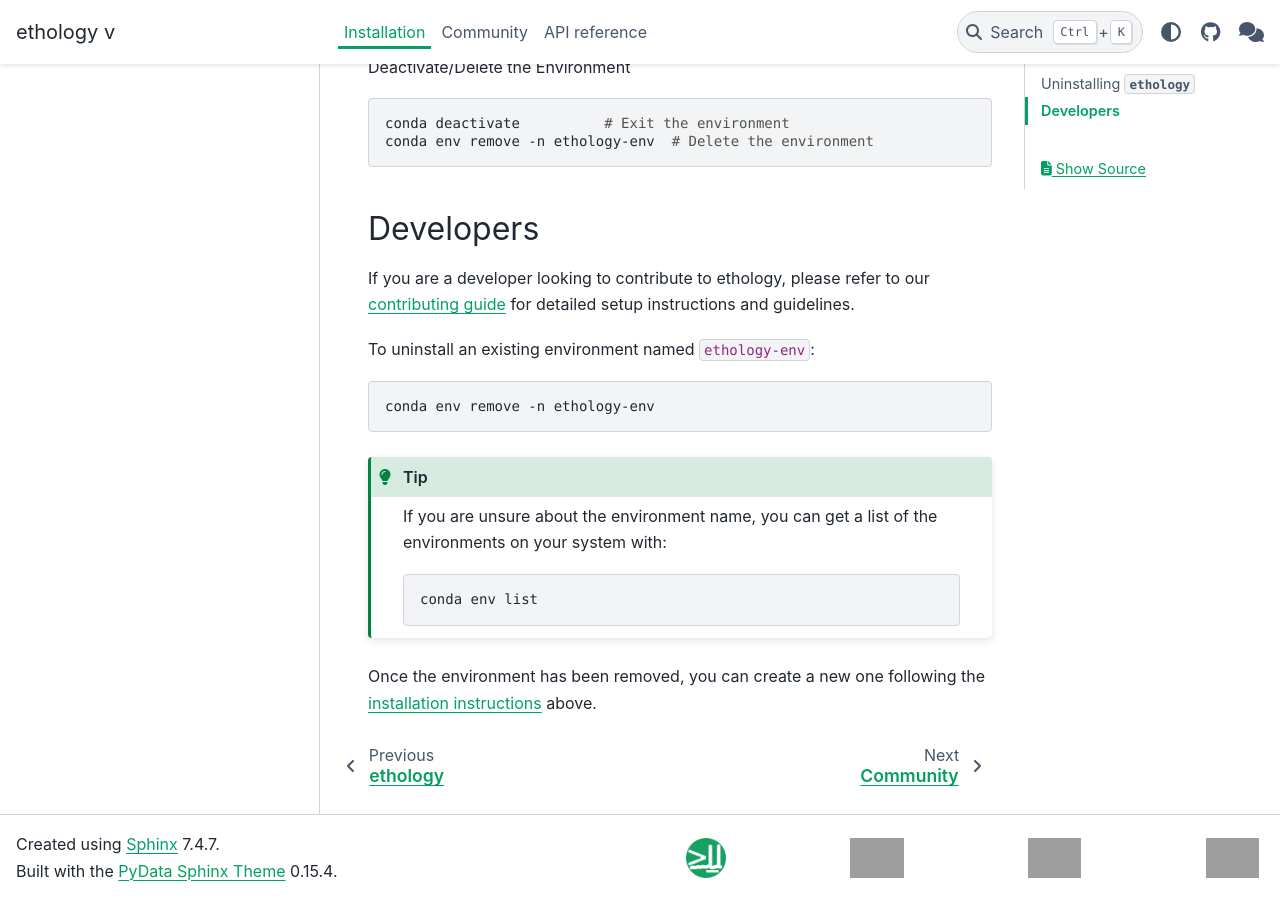
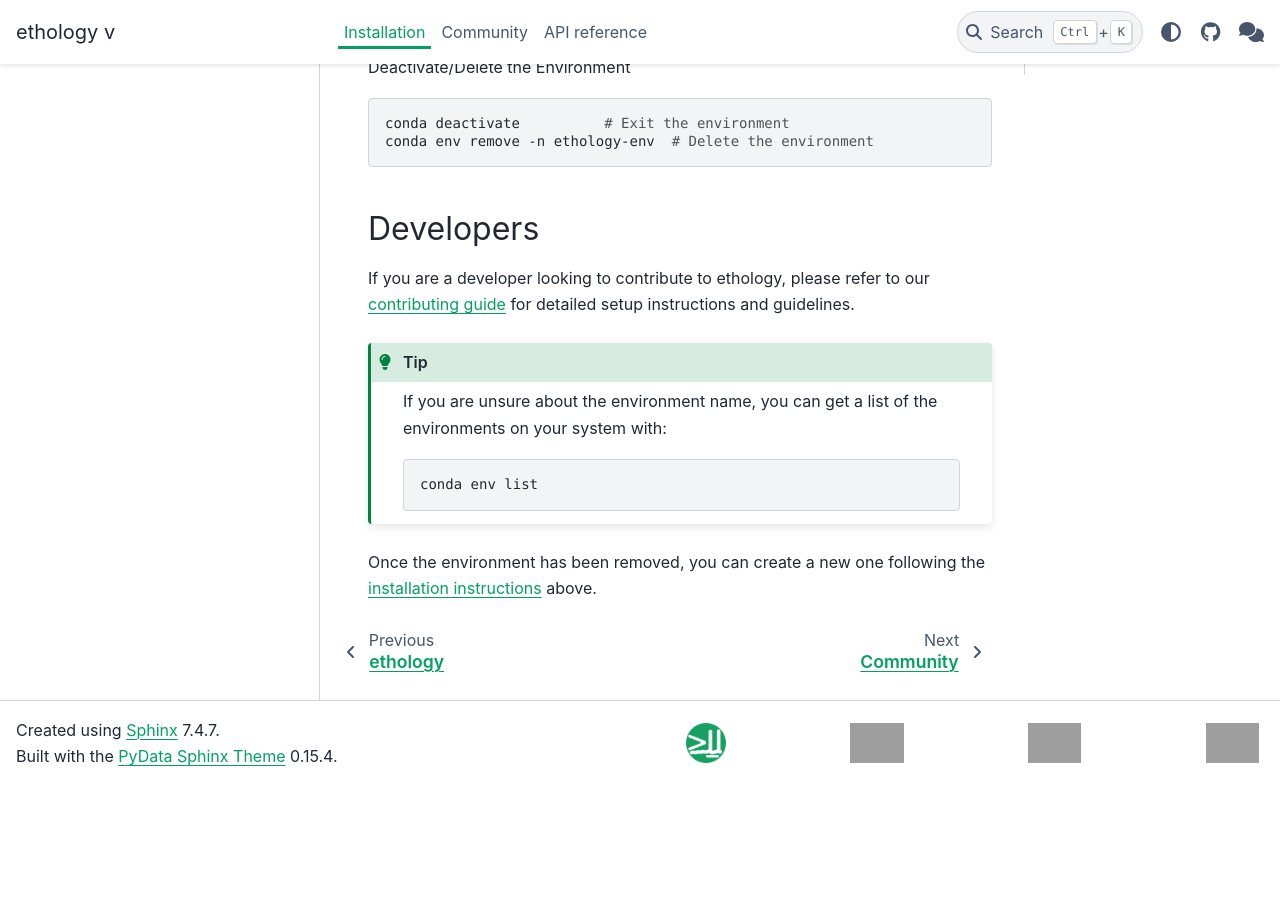
Before and after one commit to neuroinformatics-unit/ethology, a Sphinx documentation site: the page built from docs/source/installation.md, in a window 1280 px wide and 900 px high, scrolled down 923 px. Built offline with Sphinx 7.4.7 and the PyData theme 0.15.4, drawn with Linux system fonts in a browser that asks for light colours; the version number could not be read and is left out; after the commit the page ends 1708 px from its top, so only the background shows below that; grey boxes are pictures that could not be loaded.

Commit message:
Update docs/source/installation.md
Co-authored-by: sfmig <33267254+sfmig@users.noreply.github.com>
Signed-off-by: Richard Dushime <45734838+richarddushime@users.noreply.github.com>

````diff
--- a/docs/source/installation.md
+++ b/docs/source/installation.md
@@ -37,10 +37,6 @@
 ## Developers
 If you are a developer looking to contribute to ethology, please refer to our [contributing guide](community/contributing.rst) for detailed setup instructions and guidelines.
 
-To uninstall an existing environment named `ethology-env`:
-```sh
-conda env remove -n ethology-env
-```
 :::{tip}
 If you are unsure about the environment name, you can get a list of the environments on your system with:
 ```sh
````
